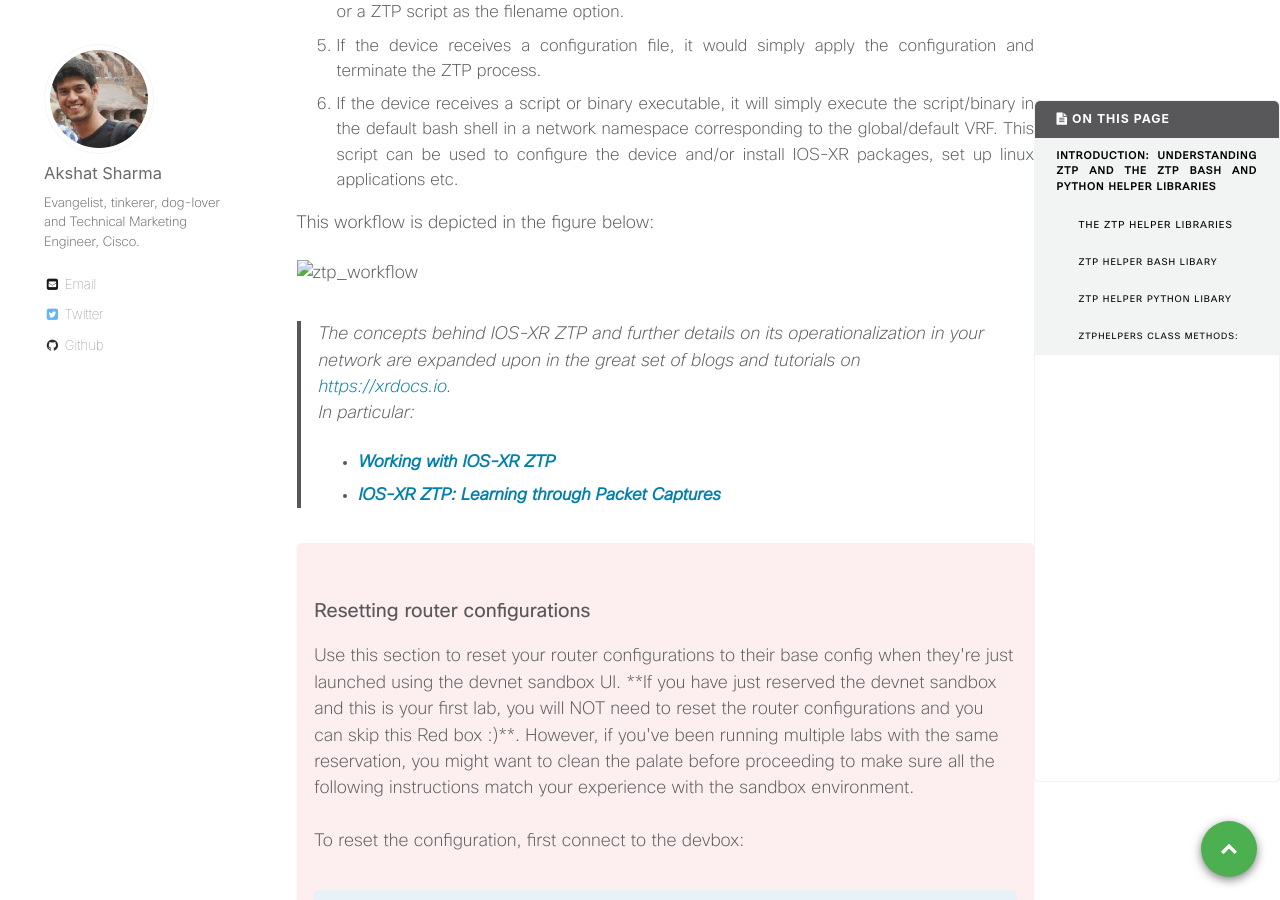
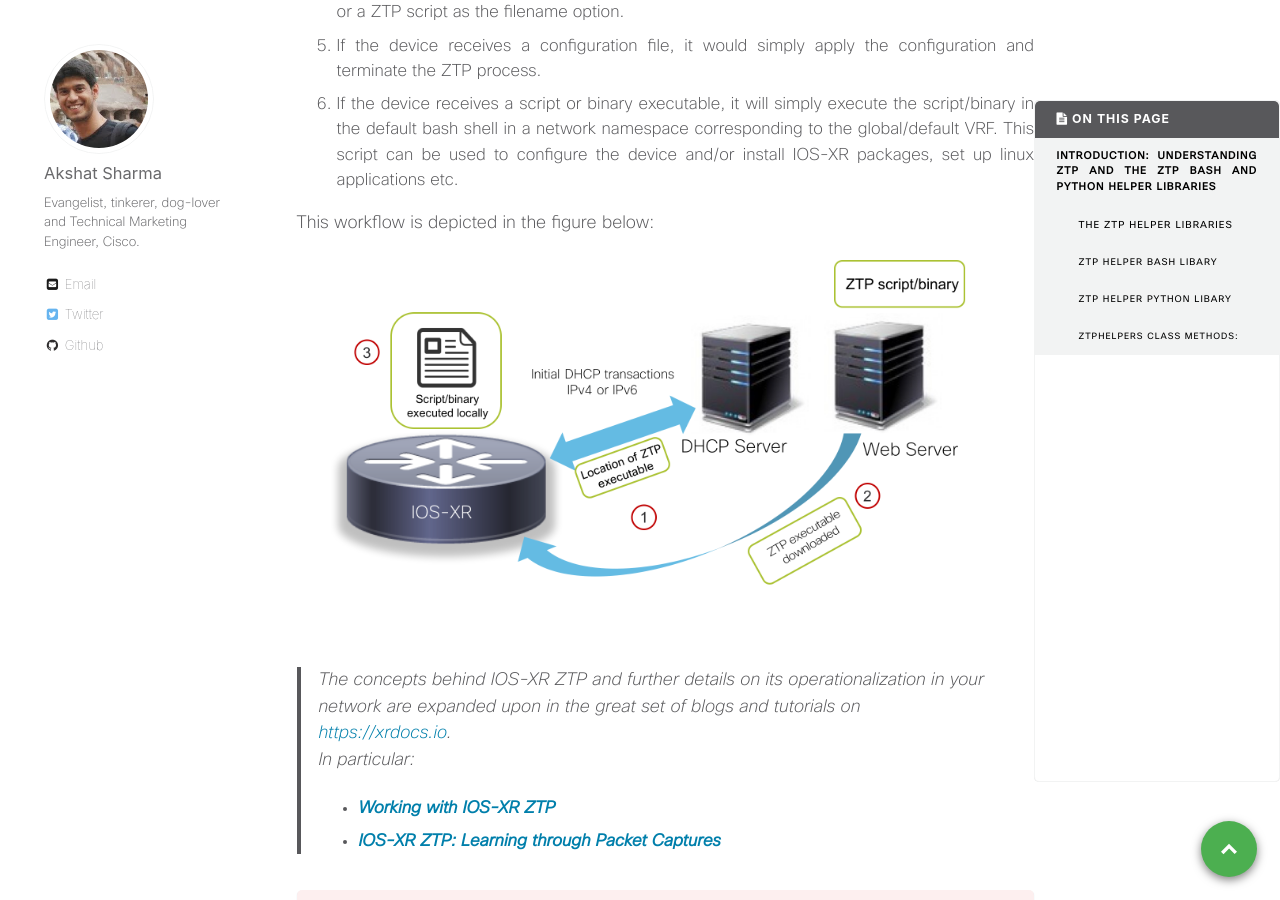
Before and after one commit to nanog75/hackathon, a Jekyll site: the page built from _wkinstructions/2019-02-01-understanding-ztp-libraries-on-ios-xr.md, in a window 1280 px wide and 900 px high, scrolled down 739 px. Built offline with Jekyll 4.4.1, drawn with Linux system fonts in a browser that asks for light colours; comment, search, counter and statistics services are not loaded.

Commit message:
Update 2019-02-01-understanding-ztp-libraries-on-ios-xr.md

```diff
--- a/_wkinstructions/2019-02-01-understanding-ztp-libraries-on-ios-xr.md
+++ b/_wkinstructions/2019-02-01-understanding-ztp-libraries-on-ios-xr.md
@@ -32,7 +32,8 @@ Zero Touch Provisioning(ZTP) is a device provisioning mechanism that allows netw
 
 This workflow is depicted in the figure below:
 
-![ztp_workflow](assets/images/ztp_workflow.png)
+![ztp_workflow.png]({{site.baseurl}}/images/ztp_workflow.png)
+
 
 >The concepts behind IOS-XR ZTP and further details on its operationalization in your network are expanded upon in the great set of blogs and tutorials on <https://xrdocs.io>.
 In particular:
```
